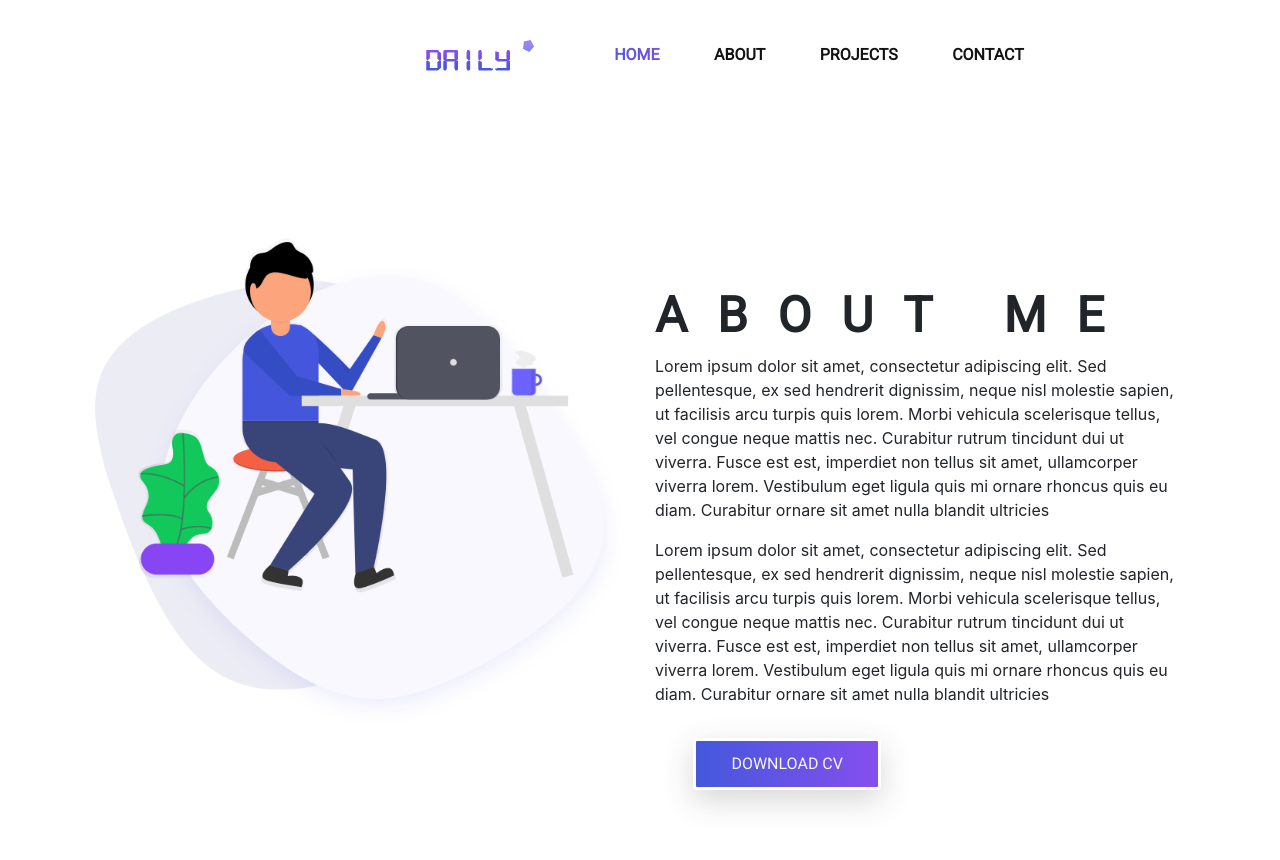
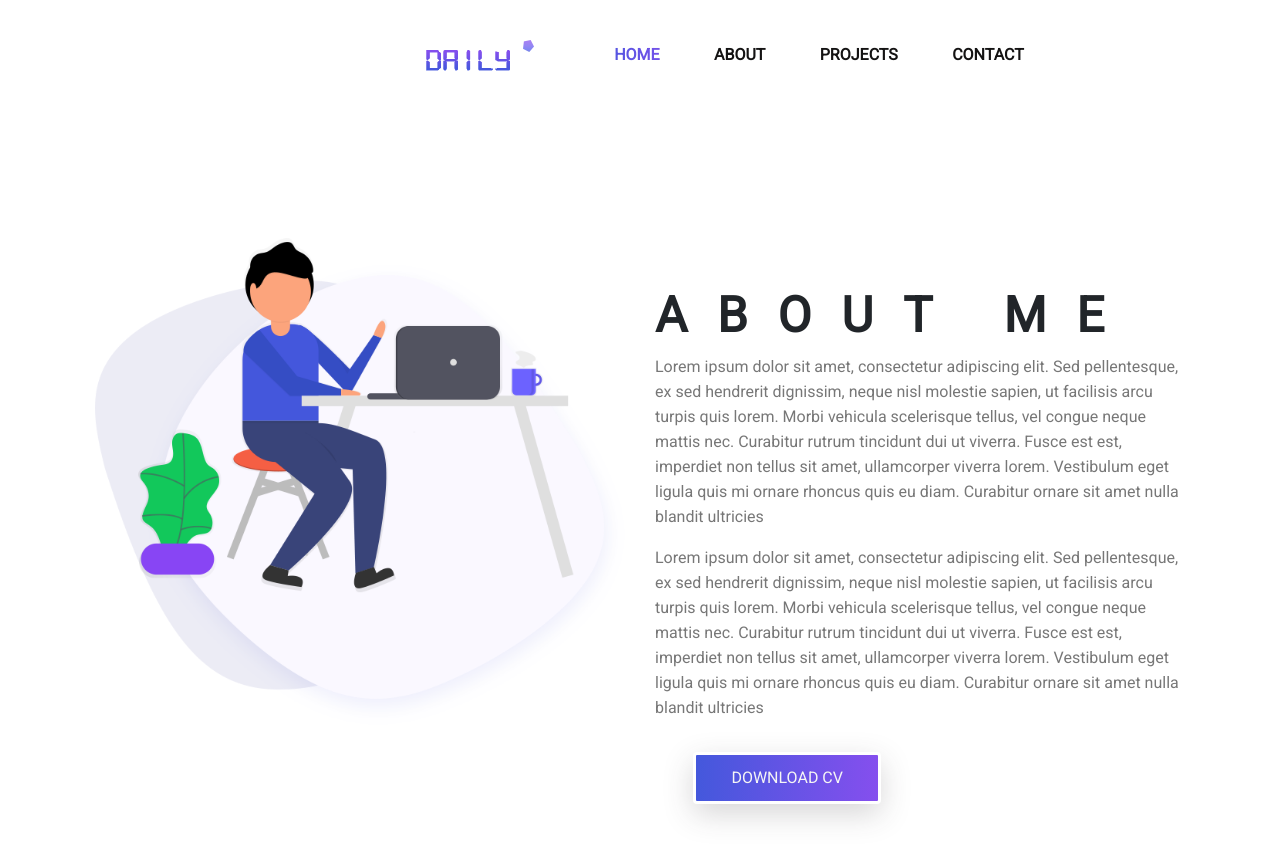
Before and after one commit to abhaydee/PersonalPortfolio, a React (Create React App) app: page /About in a window 1280 px wide. Shown: the top 860 px of the page. Built offline with nearby package versions, Linux system fonts and the light colour scheme.

Commit message:
grid creation in Projects.js

```diff
--- a/src/App.css
+++ b/src/App.css
@@ -77,3 +77,9 @@ padding: 8rem 5rem;
   letter-spacing: 30px;
 
 }
+
+.site-main .about-area .paragraph .para{
+  font-family: var(--roboto);
+  line-height: 25px;
+  color: var(--text-color);
+}
--- a/src/App.js
+++ b/src/App.js
@@ -2,6 +2,7 @@ import React, { Component } from 'react';
 import banner from './img/banner/banner-image.png'
 import './App.css';
 import About from './Components/About';
+import Projects from './Components/Projects';
 
 class App extends Component{
   render(){
@@ -33,6 +34,7 @@ class App extends Component{
          </main>
       </div>
       <About></About>
+      <Projects></Projects>
       </div>
 
     )
--- a/src/Components/Projects.js
+++ b/src/Components/Projects.js
@@ -3,9 +3,28 @@ import React, { Component } from 'react'
 export default class Projects extends Component {
     render() {
         return (
-            <div>
-                <p>swajhdrfjhsdfgjhdsafgjhdsf</p>
+          <section className="brand-area">
+             <div className="container-fluid">
+                 <div className="row">
+                    <div className="col-xl-6 col-lg-12 col-md-12">
+                       <div className="row">
+                            <div className="col-lg-4 col-md-4">
+
+                            </div>
+                            <div className="col-lg-4 col-md-4">
+
+                            </div>
+                            <div className="col-lg-4 col-md-4">
+
+                            </div>
+                        </div>
+                    </div>
+                    <div className="col-xl-6 col-lg-12 col-md-12">
+
+                    </div>
+                </div>
             </div>
+          </section>
         )
     }
 }
```
